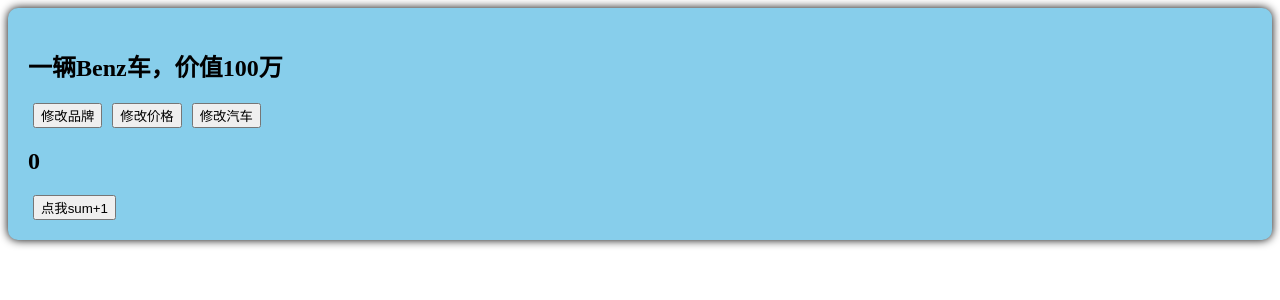
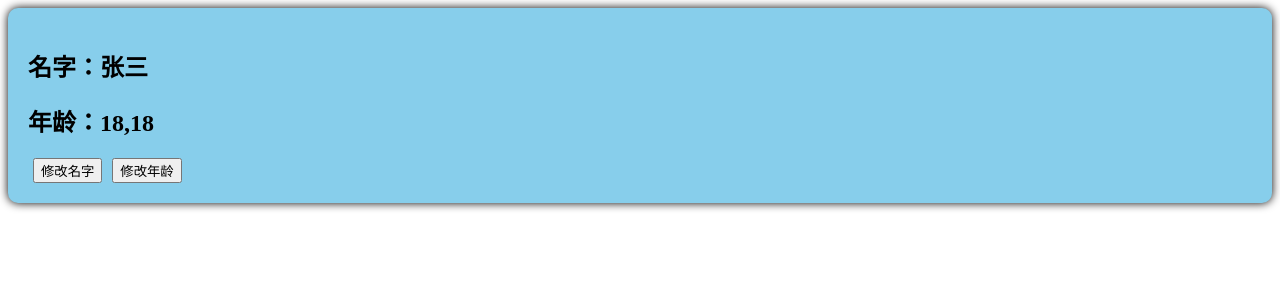
Before and after one commit to Pakho-Yip/hello_vue3, a Vue app: page / in a window 1280 px wide. Shown: the top 300 px of the page. Built offline with nearby package versions, Linux system fonts and the light colour scheme.

Commit message:
11_toRefs与toRef

```diff
--- a/src/components/Person.vue
+++ b/src/components/Person.vue
@@ -1,39 +1,28 @@
 <template>
     <div class="person">
-      <h2>一辆{{car.brand}}车，价值{{car.price}}万</h2>
-      <button @click="changeBrand">修改品牌</button>
-      <button @click="changePrice">修改价格</button>
-      <button @click="changeCar">修改汽车</button>
-      <br>
-      <h2>{{sum}}</h2>
-      <button @click="changeSum">点我sum+1</button>
+      <h2>名字：{{name}}</h2>
+      <h2>年龄：{{age}},{{nl}}</h2>
+      <button @click="changeName">修改名字</button>
+      <button @click="changeAge">修改年龄</button>
     </div>
 </template>
 
 <script lang="ts" setup name="Person">
-    import {ref,reactive} from 'vue'
-    let car = reactive({brand: 'Benz',price: 100})
-    let sum = ref(0)
+    import {reactive,toRefs,toRef} from 'vue'
 
-    function changeBrand(){
-      // car.brand = 'BMW'
+    let person = reactive({
+      name: '张三',
+      age: 18
+    })
+    let {name,age} = toRefs(person)
+    let nl = toRef(person,'age')
+
+    function changeName(){
+      name.value += '~'
+      console.log(name.value,person.name)
     }
-    function changePrice(){
-      // car.price += 10
-    }
-    function changeCar(){
-      // car = {brand: '三轮',price: 1} // reactive这么写页面不更新的
-      // car = reactive({brand: '三轮',price: 1}) // reactive这么写页面不更新的
-
-      // 下面这个reactive写法页面可以更新
-      Object.assign(car,{brand: '三轮',price: 1})
-
-      // car.value = {brand: '三轮',price: 1} // ref写法页面可以更新
-      console.log(car)
-    }
-    function changeSum(){
-      sum.value += 1
-      // sum = ref(9) // reactive这么写页面不更新的
+    function changeAge(){
+      age.value += 1
     }
 
 </script>
```
